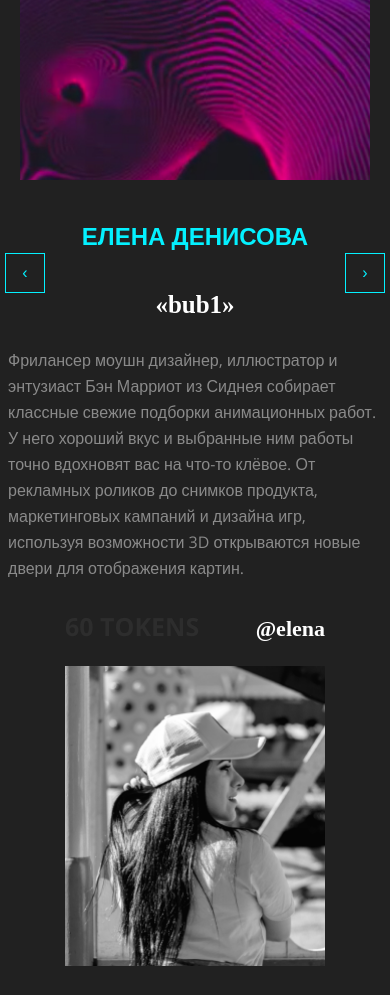
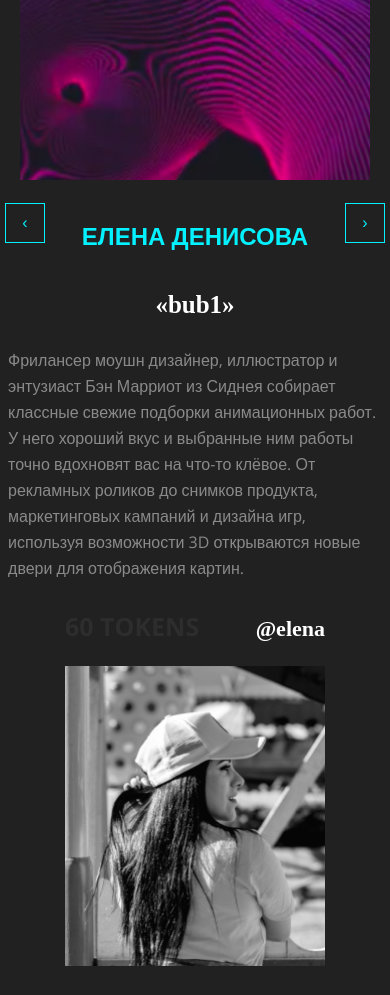
Before and after one commit to SashaShavrin/PushKeen-TEST, a plain HTML site: page index.html in a window 390 px wide. Shown: the part 1807-2802 px from the top of the page. Drawn offline with nearby package versions, Linux system fonts and the light colour scheme; files whose address does not match are found by name; a web font is replaced by a local one.

Commit message:
Update style.css

```diff
--- a/css/style.css
+++ b/css/style.css
@@ -895,7 +895,7 @@ body {
 
 @media (max-width: 576px) {
   .owl-nav {
-    top: -900px;
+    top: -950px;
   }
 }
 
```
